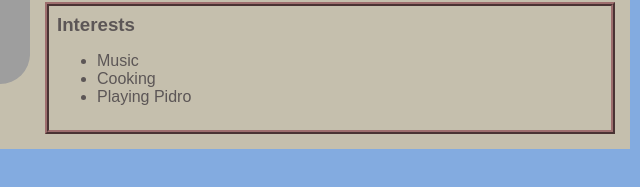
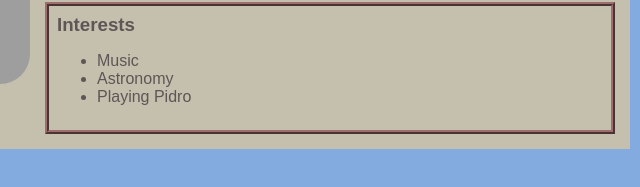
Before and after one commit to gravoisb/gravoisb.github.io, a plain HTML site: page index.html in a window 1280 px wide. Shown: the part 199-386 px from the top of the page, 410-1050 px from the left. Drawn offline with Linux system fonts and the light colour scheme; grey boxes are pictures that could not be loaded.

Commit message:
add index.html and css files

```diff
--- a/index.html
+++ b/index.html
@@ -100,7 +100,7 @@
                         <h3>Interests</h3>
                         <ul>
                             <li>Music</li>
-                            <li>Cooking</li>
+                            <li>Astronomy</li>
                             <li>Playing Pidro</li>
                         </ul>
                     </div>
```
